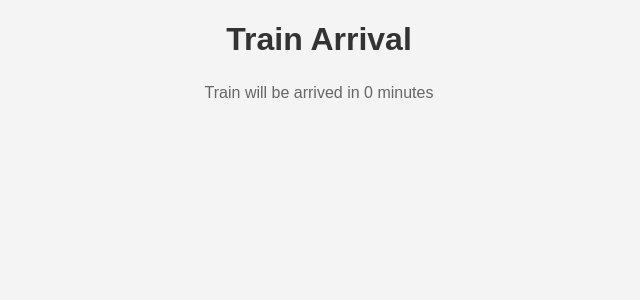
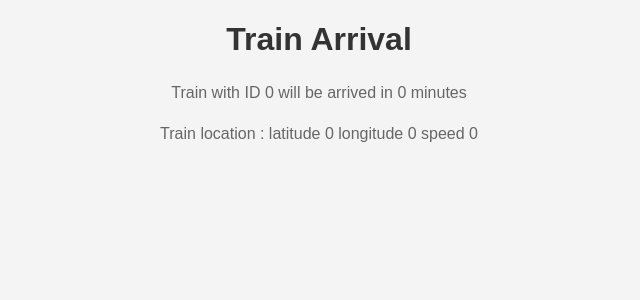
Before and after one commit to RashmikaDushan/train_time, a Flask app: page / in a window 1280 px wide. Shown: the top 300 px of the page, without its empty margins (321-961 px from the left). Run offline with Flask 3, Linux system fonts and the light colour scheme.

Commit message:
all working without duration

```diff
--- a/train_web/app.py
+++ b/train_web/app.py
@@ -45,8 +45,8 @@ def receive_data():
 def get_data():
     global arrival_time
     time.sleep(1)
-    print(f"Sent value: {arrival_time}")
-    return jsonify({'value': arrival_time})
+    print(f"Sent value: {trainid} , {latitude} , {longitude} , {speed} , {arrival_time} ")
+    return jsonify({'trainId': trainid , 'latitude': latitude , 'longitude':longitude , 'speed':speed , 'arrival_time':arrival_time})
 
 if __name__ == '__main__':
     app.run(host='0.0.0.0', port=5001, debug=True)
--- a/train_web/templates/index.html
+++ b/train_web/templates/index.html
@@ -13,13 +13,15 @@
 
     <h1 id="data-heading" class="data-heading">Train Arrival</h1>
     <p id="data"></p>
+    <p id="data1"></p>
 
     <script>
-        function updateData(newData) {
-            if(newData!=-1){
-                document.getElementById('data').innerText = "Train will be arrived in "+ newData +" minutes";
+        function updateUI(trainID,latitude,longitude,speed,arrivalTime) {
+            if (arrivalTime != -1) {
+                document.getElementById('data').innerText = "Train with ID "+trainID+" will be arrived in " + arrivalTime + " minutes";
+                document.getElementById('data1').innerText = "Train location : latitude " + latitude + " longitude "+longitude+" speed "+speed;
             }
-            else{
+            else {
                 document.getElementById('data').innerText = "Train arrived!";
             }
         }
@@ -27,9 +29,25 @@
         function fetchData() {
             fetch('/get_data')
                 .then(response => response.json())
-                .then(data => updateData(data.value))
+                .then(data => {
+
+                    const train = data.trainId;
+                    const latitude = data.latitude;
+                    const longitude = data.longitude;
+                    const speed = data.speed;
+                    const arrivalTime = data.arrival_time;
+
+                    console.log('Train ID:', train);
+                    console.log('latitude:', latitude);
+                    console.log('longitude:', longitude);
+                    console.log('Speed:', speed);
+                    console.log('Arrival Time:', arrivalTime);
+
+                    updateUI(train,latitude,longitude,speed,arrivalTime);
+                })
                 .catch(error => console.error('Error:', error));
         }
+
         setInterval(fetchData, 1000);
         fetchData();
     </script>
```
